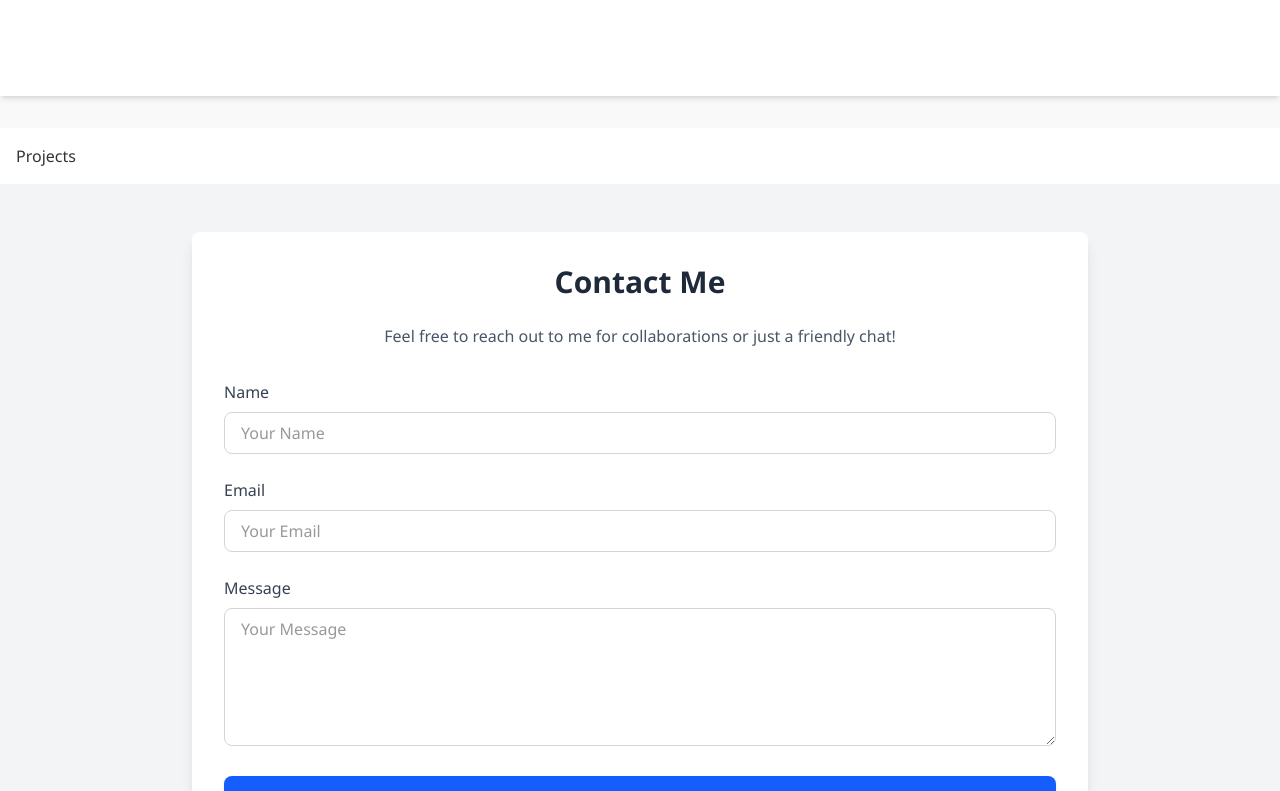
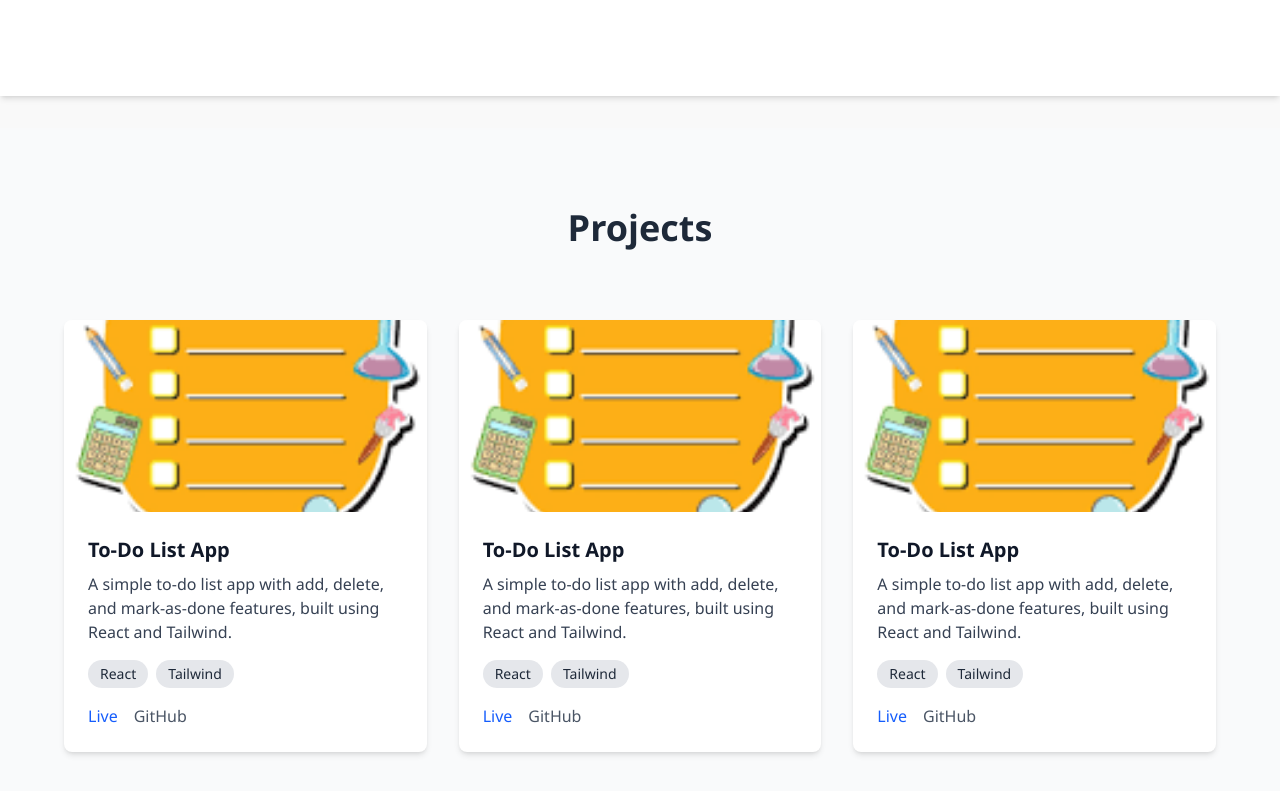
Before and after one commit to Ahmadi104/portfolio-with-reactjs, a React (Vite) app: page / in a window 1280 px wide. Shown: the part 1600-2391 px from the top of the page. Built offline with nearby package versions, Linux system fonts and the light colour scheme.

Commit message:
finall changes added

```diff
--- a/src/components/Contact.jsx
+++ b/src/components/Contact.jsx
@@ -2,7 +2,7 @@ import React from "react";
 
 function Contact() {
   return (
-    <div className="bg-gray-100 py-12 px-6 md:px-16">
+    <div className="bg-gray-800 py-12 px-6 md:px-16 flex">
       <section
         id="contact"
         className="max-w-4xl mx-auto bg-white shadow-lg rounded-lg p-8"
@@ -14,6 +14,7 @@ function Contact() {
           Feel free to reach out to me for collaborations or just a friendly
           chat!
         </p>
+
         <form className="space-y-6">
           <div>
             <label
--- a/src/components/Hero.jsx
+++ b/src/components/Hero.jsx
@@ -4,13 +4,13 @@ function Hero() {
   return (
     <section
       id="hero"
-      className="min-h-screen flex flex-col md:flex-row items-center justify-center gap-12 bg-gray-300 px-6 md:px-16"
+      className="min-h-screen flex flex-col md:flex-row items-center justify-center gap-12 bg-gray-800 px-6 md:px-16"
     >
       <div className="max-w-xl text-center md:text-left">
-        <h1 className="text-4xl md:text-5xl font-bold text-gray-800 mb-6">
-          Hi,I'm <span className="text-blue-900">Ezatullah</span>{" "}
+        <h1 className="text-4xl md:text-5xl font-bold text-white mb-6">
+          Hi,I'm <span className="text-blue-500">Ezatullah</span>{" "}
         </h1>
-        <p className="text-lg md:text-xl text-gray-600 mb-8">
+        <p className="text-lg md:text-xl text-gray-300 mb-8">
           I’m a passionate front-end developer who loves turning ideas into
           beautiful and responsive websites. I specialize in building modern
           user interfaces with React.js and Tailwind CSS, focusing on clean
--- a/src/components/Projects.jsx
+++ b/src/components/Projects.jsx
@@ -1,12 +1,142 @@
-import React from "react";
-
+import { Fragment } from "react";
+import projectImg from "../assets/download.png";
 function Projects() {
   return (
-    <div className="bg-white shadow-md p-4">
-      <section id="projects">
-        <h1>Projects</h1>
-      </section>
-    </div>
+    <section
+      id="projects"
+      className="py-20 bg-gray-50 dark:bg-gray-900 px-4 md:px-12"
+    >
+      <div className="max-w-6xl mx-auto text-center">
+        <h2 className="text-3xl md:text-4xl font-bold mb-18 text-gray-800 dark:text-gray-100">
+          Projects
+        </h2>
+
+        <div className="grid gap-8 md:grid-cols-2 lg:grid-cols-3">
+          {/* Each project card */}
+          <div className="bg-white dark:bg-gray-800 rounded-lg shadow-md overflow-hidden">
+            <img
+              src={projectImg}
+              alt="Project 1"
+              className="w-full h-48 object-cover"
+            />
+            <div className="p-6 text-left">
+              <h3 className="text-xl font-semibold mb-2 text-gray-900 dark:text-white">
+                To-Do List App
+              </h3>
+              <p className="text-gray-700 dark:text-gray-300 mb-4">
+                A simple to-do list app with add, delete, and mark-as-done
+                features, built using React and Tailwind.
+              </p>
+              <div className="flex flex-wrap gap-2 text-sm mb-4">
+                <span className="bg-gray-200 dark:bg-gray-700 text-gray-800 dark:text-white px-3 py-1 rounded-full">
+                  React
+                </span>
+                <span className="bg-gray-200 dark:bg-gray-700 text-gray-800 dark:text-white px-3 py-1 rounded-full">
+                  Tailwind
+                </span>
+              </div>
+              <div className="flex gap-4">
+                <a
+                  href="https://your-live-link"
+                  target="_blank"
+                  className="text-blue-600 hover:underline"
+                >
+                  Live
+                </a>
+                <a
+                  href="https://github.com/your-username/todo-app"
+                  target="_blank"
+                  className="text-gray-600 dark:text-gray-300 hover:underline"
+                >
+                  GitHub
+                </a>
+              </div>
+            </div>
+          </div>
+          <div className="bg-white dark:bg-gray-800 rounded-lg shadow-md overflow-hidden">
+            <img
+              src={projectImg}
+              alt="Project 1"
+              className="w-full h-48 object-cover"
+            />
+            <div className="p-6 text-left">
+              <h3 className="text-xl font-semibold mb-2 text-gray-900 dark:text-white">
+                To-Do List App
+              </h3>
+              <p className="text-gray-700 dark:text-gray-300 mb-4">
+                A simple to-do list app with add, delete, and mark-as-done
+                features, built using React and Tailwind.
+              </p>
+              <div className="flex flex-wrap gap-2 text-sm mb-4">
+                <span className="bg-gray-200 dark:bg-gray-700 text-gray-800 dark:text-white px-3 py-1 rounded-full">
+                  React
+                </span>
+                <span className="bg-gray-200 dark:bg-gray-700 text-gray-800 dark:text-white px-3 py-1 rounded-full">
+                  Tailwind
+                </span>
+              </div>
+              <div className="flex gap-4">
+                <a
+                  href="https://your-live-link"
+                  target="_blank"
+                  className="text-blue-600 hover:underline"
+                >
+                  Live
+                </a>
+                <a
+                  href="https://github.com/your-username/todo-app"
+                  target="_blank"
+                  className="text-gray-600 dark:text-gray-300 hover:underline"
+                >
+                  GitHub
+                </a>
+              </div>
+            </div>
+          </div>
+          <div className="bg-white dark:bg-gray-800 rounded-lg shadow-md overflow-hidden">
+            <img
+              src={projectImg}
+              alt="Project 1"
+              className="w-full h-48 object-cover"
+            />
+            <div className="p-6 text-left">
+              <h3 className="text-xl font-semibold mb-2 text-gray-900 dark:text-white">
+                To-Do List App
+              </h3>
+              <p className="text-gray-700 dark:text-gray-300 mb-4">
+                A simple to-do list app with add, delete, and mark-as-done
+                features, built using React and Tailwind.
+              </p>
+              <div className="flex flex-wrap gap-2 text-sm mb-4">
+                <span className="bg-gray-200 dark:bg-gray-700 text-gray-800 dark:text-white px-3 py-1 rounded-full">
+                  React
+                </span>
+                <span className="bg-gray-200 dark:bg-gray-700 text-gray-800 dark:text-white px-3 py-1 rounded-full">
+                  Tailwind
+                </span>
+              </div>
+              <div className="flex gap-4">
+                <a
+                  href="https://your-live-link"
+                  target="_blank"
+                  className="text-blue-600 hover:underline"
+                >
+                  Live
+                </a>
+                <a
+                  href="https://github.com/your-username/todo-app"
+                  target="_blank"
+                  className="text-gray-600 dark:text-gray-300 hover:underline"
+                >
+                  GitHub
+                </a>
+              </div>
+            </div>
+          </div>
+          {/* Add more cards the same way */}
+        </div>
+      </div>
+    </section>
   );
 }
 
```
Also changed, not shown: src/assets/download.png (added), src/assets/ezat.jpeg (added).
